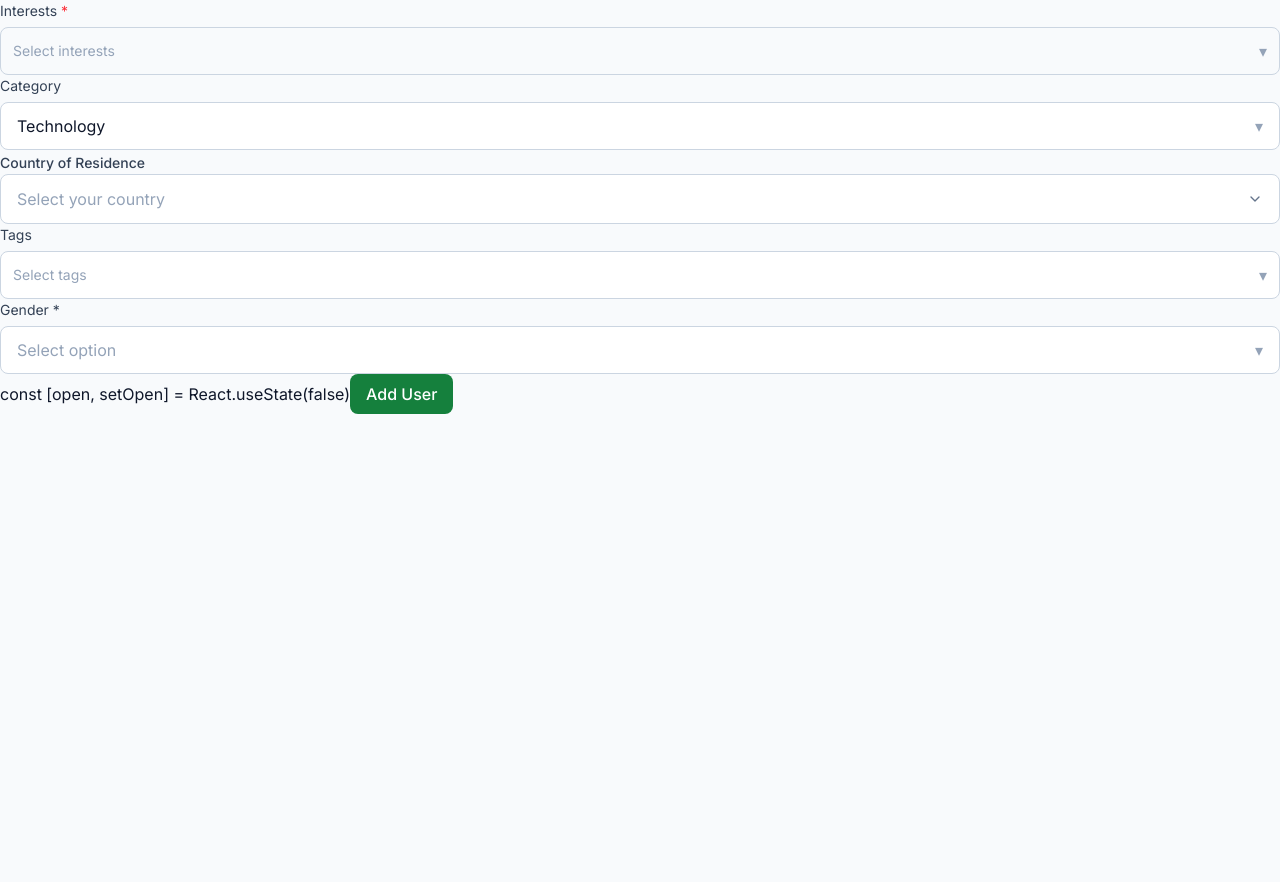
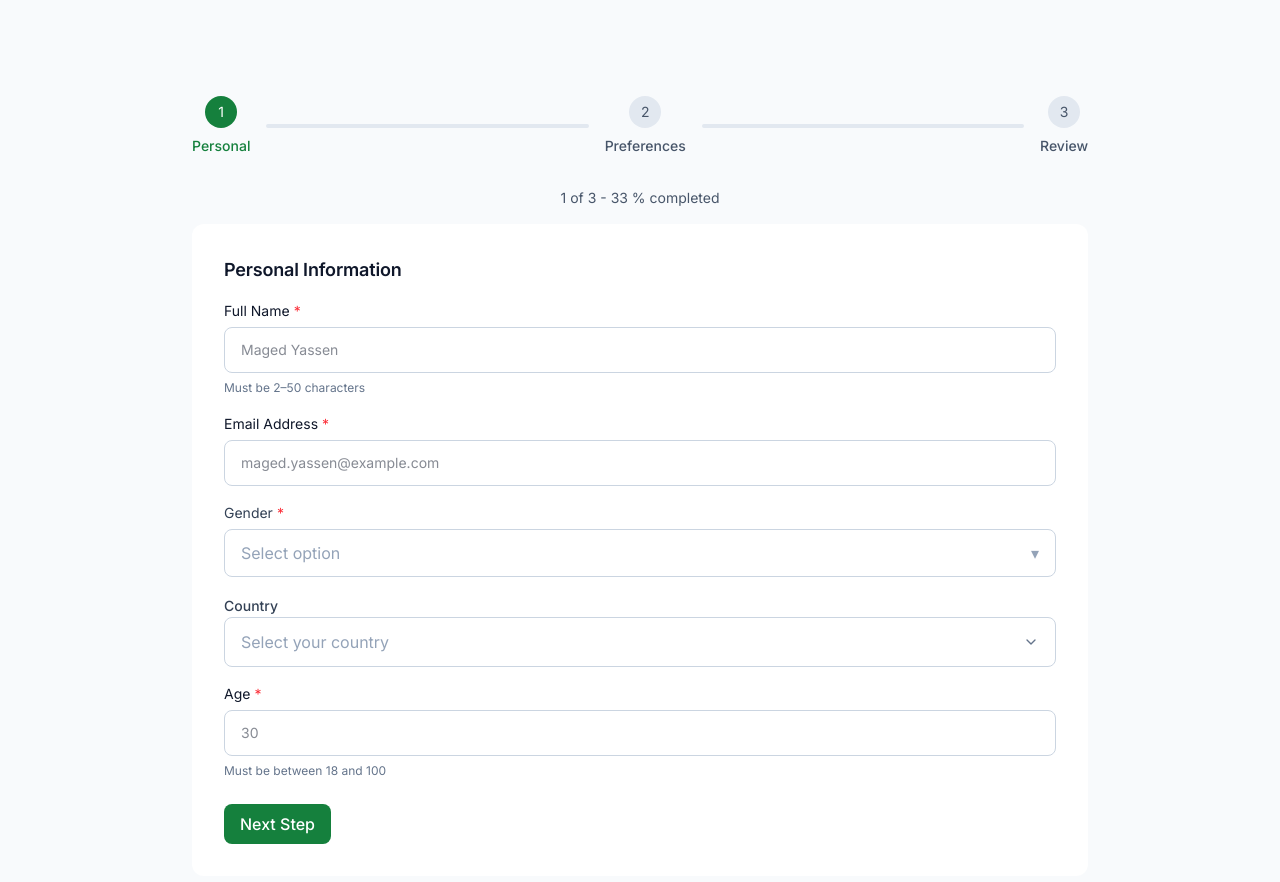
Before and after one commit to Bassant77533/user-manager, a Next.js app: page / in a window 1280 px wide. Shown: the top 882 px of the page. Before the commit the page ends 800 px from the top, so only its background shows below. Built offline with nearby package versions, Linux system fonts and the light colour scheme.

Commit message:
feat: created the personal info form with validation

```diff
--- a/app/components/atoms/Button.tsx
+++ b/app/components/atoms/Button.tsx
@@ -10,6 +10,7 @@ interface ButtonProps {
     disabled?: boolean
     variant?: 'primary' | 'secondary' | 'ghost' | 'accent'
     icon?: IconName
+    type?: 'button' | 'submit' | 'reset'
 }
 
 const Button = ({
@@ -19,6 +20,7 @@ const Button = ({
     variant = 'primary',
     disabled,
     icon,
+    type = 'button',
 }: Readonly<ButtonProps>) => {
 const btnType =
     variant === 'primary'
@@ -31,6 +33,7 @@ const btnType =
 
 return (
 <button
+    type={type}
     onClick={onClick}
     disabled={disabled}
     className={clsx(
--- a/app/components/atoms/Input.tsx
+++ b/app/components/atoms/Input.tsx
@@ -1,29 +1,18 @@
-import React from 'react'
+import React, { forwardRef } from 'react'
 
-export type InputElement =
-  | HTMLInputElement
-  | HTMLTextAreaElement
-  | HTMLSelectElement
+export type InputElement = HTMLElement
+
 
 interface SelectOption {
   label: string
   value: string
 }
 
-interface InputProps {
+interface InputProps
+  extends React.InputHTMLAttributes<InputElement> {
   as?: 'input' | 'textarea' | 'select'
-  placeholder?: string
-  value?: string
-  onChange?: (e: React.ChangeEvent<InputElement>) => void
-  type?: string
-  className?: string
-  disabled?: boolean
   variant?: 'default' | 'select'
-
-  /* textarea */
   rows?: number
-
-  /* select */
   options?: SelectOption[]
 }
 
@@ -31,22 +20,25 @@ const baseInputStyles =
   'w-full px-4 py-3 border rounded-lg bg-white text-sm focus:outline-none transition'
 
 const variantStyles = {
-  default: 'focus:ring-2 focus:ring-blue-500 focus:border-blue-500',
-  select: 'focus:ring-2 focus:ring-green-500 focus:border-green-500',
+  default:
+    'focus:ring-2 focus:ring-primary-500 focus:border-transparent focus:border-slate-200',
+  select:
+    'focus:ring-2 focus:ring-primary-500 focus:border-transparent focus:border-slate-300',
 }
 
-const Input = ({
+const Input = forwardRef<InputElement, InputProps>(
+  (
+    {
       as = 'input',
-  placeholder,
-  value,
-  onChange,
-  type = 'text',
       className = '',
       rows = 3,
       options = [],
       disabled,
       variant = 'default',
-}: InputProps) => {
+      ...props
+    },
+    ref
+  ) => {
     const styles = `
       ${baseInputStyles}
       ${variantStyles[variant]}
@@ -55,31 +47,12 @@ const Input = ({
     `
 
     if (as === 'textarea') {
-    return (
-      <textarea
-        className={styles}
-        placeholder={placeholder}
-        value={value}
-        onChange={onChange}
-        rows={rows}
-        disabled={disabled}
-      />
-    )
+      return <textarea ref={ref} className={styles} rows={rows} disabled={disabled} {...props} />
     }
 
     if (as === 'select') {
       return (
-      <select
-        className={styles}
-        value={value}
-        onChange={onChange}
-        disabled={disabled}
-      >
-        {placeholder && (
-          <option value="" disabled>
-            {placeholder}
-          </option>
-        )}
+        <select ref={ref} className={styles} disabled={disabled} {...props}>
           {options.map(option => (
             <option key={option.value} value={option.value}>
               {option.label}
@@ -89,16 +62,10 @@ const Input = ({
       )
     }
 
-  return (
-    <input
-      className={styles}
-      type={type}
-      placeholder={placeholder}
-      value={value}
-      onChange={onChange}
-      disabled={disabled}
-    />
+    return <input ref={ref} className={styles} disabled={disabled} {...props} />
+  }
 )
-}
+
+Input.displayName = 'Input'
 
 export default Input
--- a/app/components/molecules/InputField.tsx
+++ b/app/components/molecules/InputField.tsx
@@ -1,6 +1,5 @@
-import React from 'react'
+import React, { forwardRef } from 'react'
 import Input, { InputElement } from '../atoms/Input'
-
 
 interface SelectOption {
     label: string
@@ -11,35 +10,39 @@ interface InputFieldProps {
     label: string
     type?: string
     placeholder?: string
-    value?: string
-    onChange?: (e: React.ChangeEvent<InputElement>) => void
     helperText?: string
     error?: string
     disabled?: boolean
     leftIcon?: React.ReactNode
     as?: 'input' | 'textarea' | 'select'
     options?: SelectOption[]
+    required?: boolean
 }
 
-const InputField: React.FC<InputFieldProps> = ({
+const InputField = forwardRef<InputElement, InputFieldProps>(
+(
+{
     label,
+    required = true,
     type = 'text',
     placeholder,
-    value,
-    onChange,
     helperText,
     error,
     disabled,
     leftIcon,
     options,
     as = 'input',
-}) => {
+...rest
+
+},
+ref
+) => {
 return (
     <div className="flex flex-col gap-1.5">
-
     {/* Label */}
-    <label className={` body-sm ${error ? 'text-red-500 ' : 'text-stale-100'} `}>
+    <label className={`body-sm ${error ? 'text-red-500' : ''}`}>
         {label}
+        {required && <span className="text-red-500 ml-1">*</span>}
     </label>
 
     {/* Input and Icon */}
@@ -51,16 +54,20 @@ return (
         )}
 
     <Input
+    ref={ref}
     as={as}
     type={type}
-        value={value}
     placeholder={placeholder}
-        onChange={onChange}
     options={options}
     disabled={disabled}
+    {...rest}
     className={`
         ${leftIcon ? 'pl-11' : ''}
-        ${error ? 'border-red-500 focus:ring-red-500' : 'border-slate-500 focus:ring-primary-500'}
+        ${
+        error
+            ? 'border-red-500 focus:ring-red-500'
+            : 'border-slate-300 focus:ring-primary-500'
+        }
     `}
     />
     </div>
@@ -68,11 +75,16 @@ return (
     {/* Helper / Error */}
     {error ? (
         <p className="caption text-red-500">{error}</p>
-    ) : helperText ? (
+    ) : " " }
+    {helperText ? (
         <p className="caption text-slate-500">{helperText}</p>
-    ) : null}
+    ) : null
+    }
     </div>
 )
 }
+)
+
+InputField.displayName = 'InputField'
 
 export default InputField
--- a/app/components/molecules/SingleSelect.tsx
+++ b/app/components/molecules/SingleSelect.tsx
@@ -13,6 +13,9 @@ interface CustomSingleSelectProps {
   onChange: (value: string) => void
   options: Option[]
   placeholder?: string
+  required?: boolean
+  disabled?: boolean
+  error ?: string
 }
 
 const CustomSingleSelect: React.FC<CustomSingleSelectProps> = ({
@@ -21,28 +24,37 @@ const CustomSingleSelect: React.FC<CustomSingleSelectProps> = ({
   onChange,
   options,
   placeholder = 'Select option',
+  required = false,
+  error ,
+  disabled = false,
 }) => {
   const [open, setOpen] = React.useState(false)
 
   const selectedOption = options.find(o => o.value === value)
+  const hasError = required && !value && error
 
   return (
     <div className="relative flex flex-col gap-1.5">
       {/* Label */}
       <label className="body-sm text-slate-700">
         {label}
+        {required && <span className="ml-1 text-red-500">*</span>}
       </label>
 
       {/* Trigger */}
       <div
-        onClick={() => setOpen(prev => !prev)}
+        onClick={() => !disabled && setOpen(prev => !prev)}
         className={`
           flex items-center justify-between
-          min-h-[48px] px-4 cursor-pointer
-          rounded-lg border bg-white
-          ${open
-            ? 'border-green-500 ring-2 ring-green-500/20'
-            : 'border-slate-300'}
+          min-h-[48px] px-4 rounded-lg border bg-white
+          ${disabled ? 'cursor-not-allowed opacity-50' : 'cursor-pointer'}
+          ${
+            hasError
+              ? 'border-red-500 ring-2 ring-red-500/20'
+              : open
+              ? 'border-green-500 ring-2 ring-green-500/20'
+              : 'border-slate-300'
+          }
         `}
       >
         <span className={selectedOption ? 'text-slate-900' : 'text-slate-400'}>
@@ -53,7 +65,7 @@ const CustomSingleSelect: React.FC<CustomSingleSelectProps> = ({
       </div>
 
       {/* Dropdown */}
-      {open && (
+      {open && !disabled && (
         <div className="absolute top-full z-10 mt-1 w-full rounded-lg border bg-white shadow">
           {options.map(option => {
             const selected = option.value === value
@@ -67,13 +79,15 @@ const CustomSingleSelect: React.FC<CustomSingleSelectProps> = ({
                 }}
                 className={`
                   flex items-center justify-between px-4 py-2 cursor-pointer
-                  ${selected
-                    ? 'bg-green-50 text-green-700'
-                    : 'hover:bg-slate-50'}
+                  ${
+                    selected
+                      ? 'bg-primary-50 text-primary-500'
+                      : 'hover:bg-slate-300'
+                  }
                 `}
               >
                 <span>{option.label}</span>
-                {selected && <span className="text-green-600">✓</span>}
+                {selected && <span className="text-primary-500">✓</span>}
               </div>
             )
           })}
--- /dev/null
+++ b/app/components/organisms/PersonalInfoStep.tsx
@@ -0,0 +1,79 @@
+import { Controller, useFormContext } from 'react-hook-form'
+import InputField from '../molecules/InputField'
+import CustomSingleSelect from '../molecules/SingleSelect'
+import CountrySelect from '../molecules/CountrySelect'
+import { UserFormValues } from '@/app/schemas/user.form.schema'
+
+
+
+const genderOptions = [
+  { label: 'Male', value: 'male' },
+  { label: 'Female', value: 'female' },
+]
+
+const PersonalInfoStep = () => {
+  const {
+    register,
+    control,
+    formState: { errors },
+  } = useFormContext<UserFormValues>()
+
+  return (
+    <div className="space-y-4">
+      <h2 className="text-lg font-semibold">Personal Information</h2>
+      <InputField
+        label="Full Name"
+        placeholder="Maged Yassen"
+        helperText="Must be 2–50 characters"
+        error={errors.fullName?.message}
+        {...register('fullName')}
+      />
+      <InputField
+        label="Email Address"
+        type="email"
+        placeholder="maged.yassen@example.com"
+        error={errors.email?.message}
+        {...register('email')}
+      />
+
+      <Controller
+        name="gender"
+        control={control}
+        render={({ field }) => (
+          <CustomSingleSelect
+            label="Gender"
+            options={genderOptions}
+            value={field.value}
+            onChange={field.onChange}
+            required
+            error={errors.gender?.message}
+          />
+        )}
+      />
+
+      <Controller
+        name="country"
+        control={control}
+        render={({ field }) => (
+          <CountrySelect
+            label="Country"
+            value={field.value}
+            onChange={field.onChange}
+            placeholder="Select your country"
+          />
+        )}
+      />
+
+      <InputField
+        label="Age"
+        type="number"
+        placeholder="30"
+        helperText="Must be between 18 and 100"
+        error={errors.age?.message}
+        {...register('age')}
+      />
+    </div>
+  )
+}
+
+export default PersonalInfoStep
--- /dev/null
+++ b/app/components/organisms/PreferencesStep.tsx
@@ -0,0 +1,11 @@
+import React from 'react'
+
+const PreferencesStep = () => {
+  return (
+    <div>
+
+    </div>
+  )
+}
+
+export default PreferencesStep
--- /dev/null
+++ b/app/components/templates/Form.tsx
@@ -0,0 +1,95 @@
+'use client'
+
+import { useState } from 'react'
+import { FormProvider, useForm } from 'react-hook-form'
+import { zodResolver } from '@hookform/resolvers/zod'
+import ProgressBar from '../organisms/ProgressBar'
+import PersonalInfoStep from '../organisms/PersonalInfoStep'
+import PreferencesStep from '../organisms/PreferencesStep'
+import Button from '../atoms/Button'
+import { userFormSchema, UserFormValues } from '@/app/schemas/user.form.schema'
+
+const TOTAL_STEPS = 3
+
+export default function StepperForm() {
+const [step, setStep] = useState(1)
+
+const methods = useForm<UserFormValues>({
+resolver: zodResolver(userFormSchema),
+mode: 'onTouched',
+shouldUnregister: false,
+defaultValues: {
+    fullName: '',
+    email: '',
+    gender: '',
+    country: '',
+    age: undefined,
+},
+})
+
+const nextStep = async () => {
+
+  const stepFields: (keyof UserFormValues)[] =
+    step === 1
+      ? ['fullName', 'email', 'gender', 'country', 'age']
+      : []
+
+  const isValid = await methods.trigger(stepFields)
+
+  console.log('isValid', isValid)
+console.log(methods.watch())
+
+  if (isValid) {
+    setStep((s) => s + 1)
+  }
+}
+
+const prevStep = () => setStep((s) => s - 1)
+
+const onSubmit = (data: UserFormValues) => {
+    console.log('FINAL DATA:', data)
+}
+
+const steps = [
+    { id: 1, title: 'Personal' },
+    { id: 2, title: 'Preferences' },
+    { id: 3, title: 'Review' },
+]
+
+return (
+    <div className="max-w-4xl mx-auto my-10">
+        <ProgressBar currentStep={step} steps={steps} />
+
+        <div className="bg-white rounded-xl p-8 mt-4">
+        <FormProvider {...methods}>
+            <form onSubmit={methods.handleSubmit(onSubmit)}>
+            {step === 1 && <PersonalInfoStep />}
+            {step === 2 && <PreferencesStep />}
+
+            <div className="flex justify-between mt-6">
+                {step > 1 && (
+                <Button
+                    variant="secondary"
+                    icon="chevronLeft"
+                    onClick={prevStep}
+                >
+                    Back
+                </Button>
+                )}
+
+                {step < TOTAL_STEPS ? (
+                <Button  variant="primary" onClick={nextStep}>
+                    Next Step
+                </Button>
+                ) : (
+                <Button   variant="primary">
+                    Submit
+                </Button>
+                )}
+            </div>
+            </form>
+        </FormProvider>
+        </div>
+    </div>
+)
+}
--- a/app/page.tsx
+++ b/app/page.tsx
@@ -1,138 +1,11 @@
+import Form from "./components/templates/Form";
 
 
-"use client";
-import { useState } from "react";
-import Button from "./components/atoms/Button";
-import CheckBox from "./components/atoms/CheckBox";
-import { Icon } from "./components/atoms/Icons/Icon";
-import Input from "./components/atoms/Input";
-import RadioButton from "./components/atoms/RadioButton";
-import StepCircle from "./components/atoms/StepCircle";
-import InputField from "./components/molecules/InputField";
-import CheckboxGroup from "./components/molecules/CheckboxGroup";
-import RadioGroup from "./components/molecules/RadioButtonGroup";
-import ProgressBar from "./components/organisms/ProgressBar";
- import { ColumnDef } from '@tanstack/react-table'
-import { DataTable } from "./components/organisms/Table";
- import InterestsSelect from "./components/molecules/InterestsSelect";
-import CategorySelect from "./components/molecules/CategorySelect";
-import CountrySelect from "./components/molecules/CountrySelect";
-import TagsSelect from "./components/molecules/TagsSelect";
-import SingleSelect from "./components/molecules/SingleSelect";
-import SuccessModal from "./components/pages/SuccessModal";
-import CountrySelectClient from "./components/molecules/CountrySelect";
+export default function Home() {
 
-type User = {
-  name: string
-  email: string
+  return (
+    <main className="max-w-7xl mx-auto p-4 mt-10">
+      <Form/>
+    </main>
+  )
 }
-
-export const userColumns: ColumnDef<User>[] = [
-  {
-    accessorKey: 'name',
-    header: 'Name',
-  },
-  {
-    accessorKey: 'email',
-    header: 'Email',
-  },
-]
- export default function Home() {
-  const [open, setOpen] = useState(false)
-  const [formData, setFormData] = useState({
-    name: '',
-    email: '',
-    country: ''
-  })
-    const [tags, setTags] = useState<string[]>([])
-
-  const [interests, setInterests] = useState<string[]>([])
-  const [category, setCategory] =  useState('technology')
-const [country, setCountry] = useState<string>()
-
-  const [gender, setGender] = useState('')
-const data = [
-  { name: 'Mohamed', email: 'mo@example.com' },
-  { name: 'Nada', email: 'nada@example.com' },
-]
-  return (
-    <main>
-
-    <InterestsSelect
-      label="Interests"
-      value={interests}
-      onChange={setInterests}
-      max={3}
-      options={[
-        { label: 'Technology', value: 'technology' },
-        { label: 'Design', value: 'design' },
-        { label: 'Business', value: 'business' },
-        { label: 'Marketing', value: 'marketing' },
-        { label: 'Art', value: 'art' },
-      ]}
-    />
-      <CategorySelect
-      label="Category"
-      value={category}
-      onChange={setCategory}
-      options={[
-        { label: 'Technology', value: 'technology' },
-        { label: 'Design', value: 'design' },
-        { label: 'Business', value: 'business' },
-        { label: 'Marketing', value: 'marketing' },
-        { label: 'Education', value: 'education' },
-      ]}
-    />
-
-
-         <CountrySelect
-          label="Country of Residence"
-          value={formData.country}
-          onChange={(country) => setFormData({...formData, country})}
-          placeholder="Select your country"
-        />
-<TagsSelect
-      label="Tags"
-      value={tags}
-      onChange={setTags}
-      options={[
-        { label: 'Urgent', value: 'urgent' },
-        { label: 'Important', value: 'important' },
-        { label: 'Bug', value: 'bug' },
-        { label: 'Feature', value: 'feature' },
-        { label: 'Enhancement', value: 'enhancement' },
-      ]}
-    />
-
-     <SingleSelect
-      label="Gender *"
-      value={gender}
-      onChange={setGender}
-      options={[
-        { label: 'Male', value: 'male' },
-        { label: 'Female', value: 'female' },
-      ]}
-    />
-
-    const [open, setOpen] = React.useState(false)
-
-<>
-  <Button
-    variant="primary"
-    onClick={() => setOpen(true)}
-  >
-    Add User
-  </Button>
-
-  <SuccessModal
-    open={open}
-    onClose={() => setOpen(false)}
-    onConfirm={() => {
-      setOpen(false)
-    }}
-  />
-</>
-
-  </main>
-  );
-}
--- /dev/null
+++ b/app/schemas/user.form.schema.ts
@@ -0,0 +1,30 @@
+import { z } from 'zod'
+
+export const userFormSchema = z.object({
+  fullName: z
+    .string()
+    .min(2, 'Name must be at least 2 characters')
+    .max(50),
+
+  email: z.string().email('Invalid email address'),
+
+  gender: z.string().min(1, 'Gender is required'),
+
+  country: z.string().optional(),
+
+  age: z
+  .string()
+  .min(1, 'Age is required')
+  .refine(
+    (val) => {
+      const num = Number(val)
+      return !isNaN(num) && num >= 18
+    },
+    {
+      message: 'Age must be a number and at least 18',
+    }
+  ),
+
+})
+
+export type UserFormValues = z.infer<typeof userFormSchema>
--- a/package.json
+++ b/package.json
@@ -9,6 +9,7 @@
     "lint": "eslint"
   },
   "dependencies": {
+    "@hookform/resolvers": "^5.2.2",
     "@reduxjs/toolkit": "^2.11.2",
     "@tanstack/react-query": "^5.90.16",
     "@tanstack/react-table": "^8.21.3",
@@ -18,7 +19,8 @@
     "react": "19.2.3",
     "react-dom": "19.2.3",
     "react-hook-form": "^7.71.0",
-    "react-redux": "^9.2.0"
+    "react-redux": "^9.2.0",
+    "zod": "^4.3.5"
   },
   "devDependencies": {
     "@tailwindcss/postcss": "^4",
```
Also changed, not shown: app/components/molecules/CountrySelect.tsx (+4 -4 lines), 1 other file (tests, documents, lock files or other folders). Lines whose indentation alone changed are shown as unchanged.
